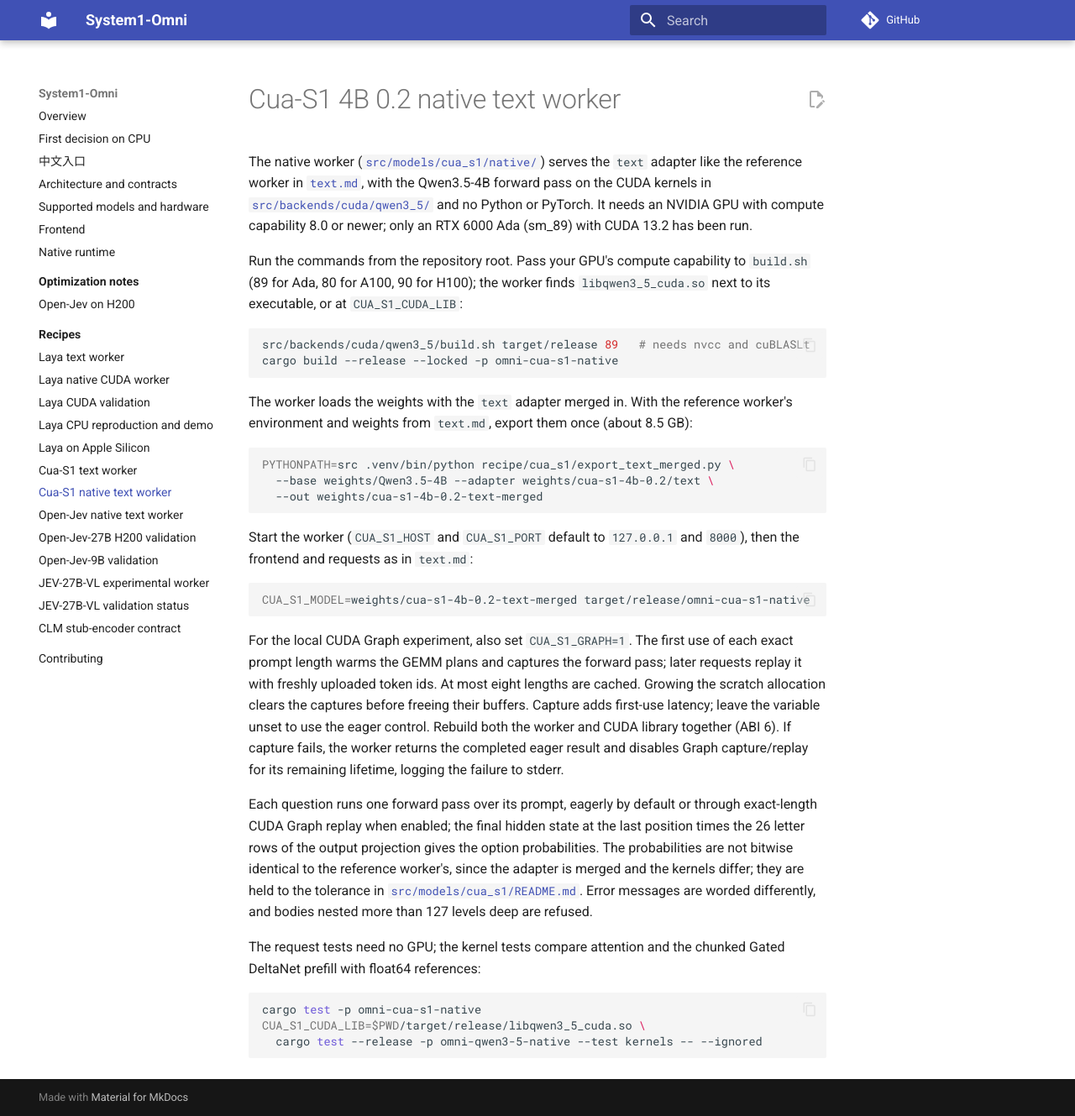
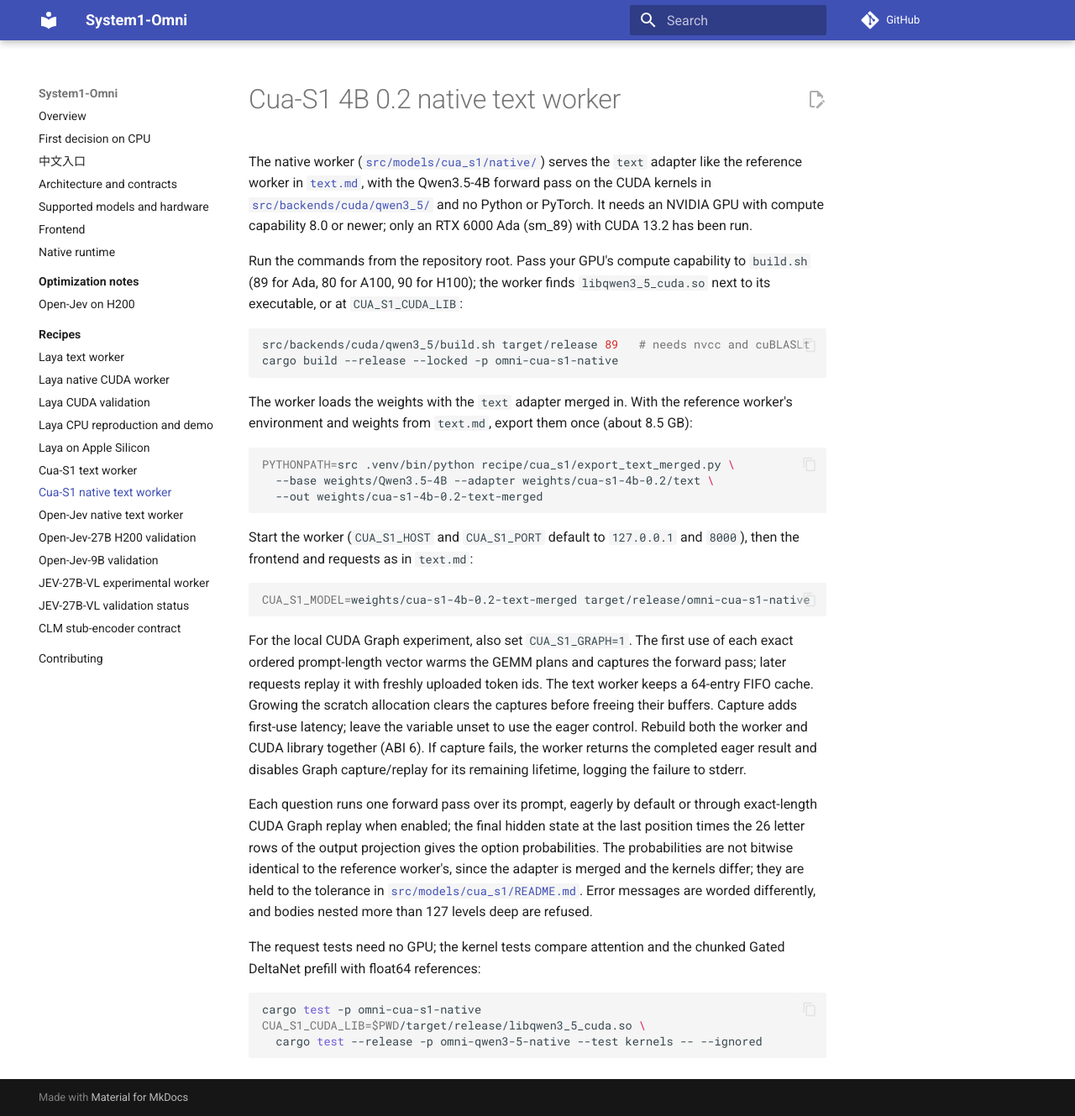
Before and after one commit to Levius-Fubuki/system1-omni, an MkDocs documentation site: the page built from recipe/cua_s1/native.md, in a window 1280 px wide and 1329 px high. Shown: the whole window at 84% size. Built offline with MkDocs 1.6.1 and Material for MkDocs 9.7.7, drawn with Linux system fonts in a browser that asks for light colours; comment, search, counter and statistics services are not loaded.

Commit message:
docs(cua_s1): describe ordered text Graph cache accurately

````diff
--- a/recipe/cua_s1/native.md
+++ b/recipe/cua_s1/native.md
@@ -24,9 +24,8 @@ CUA_S1_MODEL=weights/cua-s1-4b-0.2-text-merged target/release/omni-cua-s1-native
 ```
 
 For the local CUDA Graph experiment, also set `CUA_S1_GRAPH=1`. The first use of
-each exact prompt length warms the GEMM plans and captures the forward pass;
-later requests replay it with freshly uploaded token ids. At most eight lengths
-are cached. Growing the scratch allocation clears the captures before freeing
+each exact ordered prompt-length vector warms the GEMM plans and captures the forward pass;
+later requests replay it with freshly uploaded token ids. The text worker keeps a 64-entry FIFO cache. Growing the scratch allocation clears the captures before freeing
 their buffers. Capture adds first-use latency; leave the variable unset to use
 the eager control. Rebuild both the worker and CUDA library together (ABI 6).
 If capture fails, the worker returns the completed eager result and disables
````
